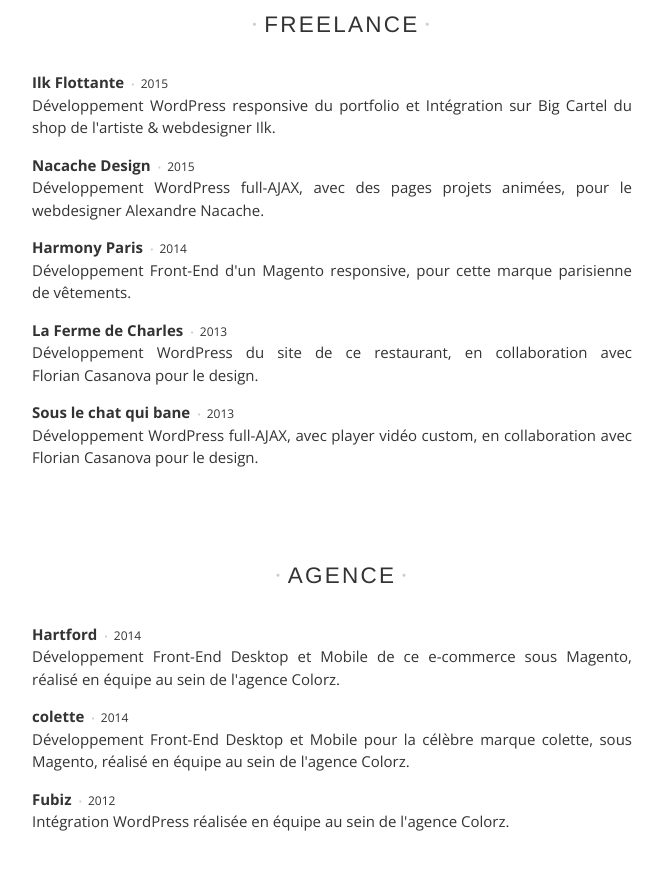
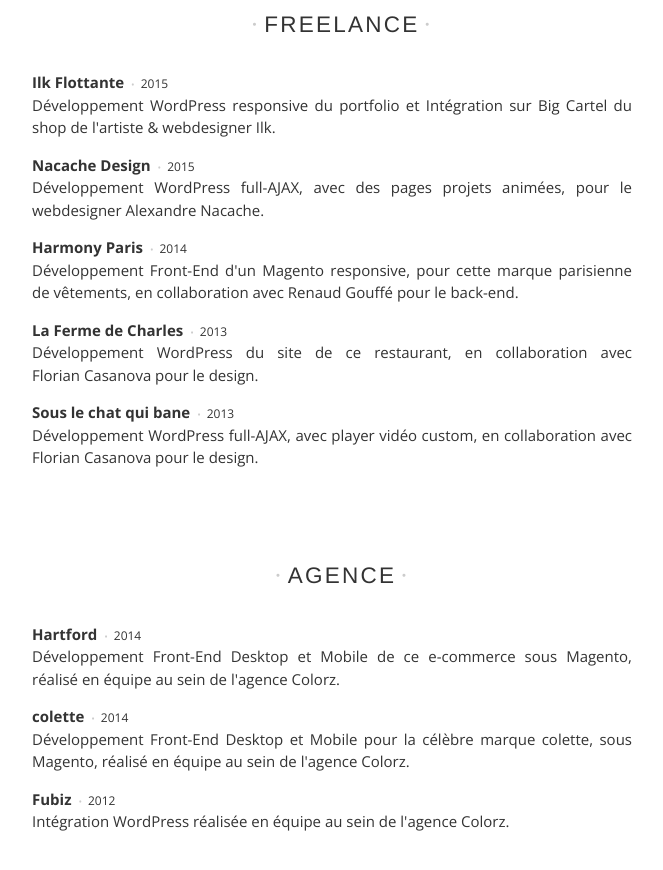
Before and after one commit to Darklg/KevinRocher, a Jekyll site: the page built from _src/index.html, in a window 1280 px wide and 900 px high, scrolled down 1129 px. Shown: the top 870 px of the window, without its empty margins (298-961 px from the left). Built offline with Jekyll 4.4.1, drawn with Linux system fonts in a browser that asks for light colours; some web fonts are replaced.

Commit message:
Add a mention of @doxeone in the Harmony Paris project.

```diff
--- a/_src/_includes/home/projects.html
+++ b/_src/_includes/home/projects.html
@@ -25,7 +25,11 @@
                     <a target="_blank" href="http://www.harmony-paris.com">Harmony Paris</a>
                     <time datetime="2014">2014</time>
                 </h4>
-                <p>Développement Front-End d'un Magento responsive, pour cette marque parisienne de vêtements.</p>
+                <p>
+                    Développement Front-End d'un Magento responsive, pour cette marque parisienne de vêtements, en collaboration avec
+                    <a target="_blank" href="http://www.renaudgouffe.fr/">Renaud Gouffé</a>
+                    pour le back-end.
+                </p>
             </li>
             <li data-delay="300">
                 <h4>
```
